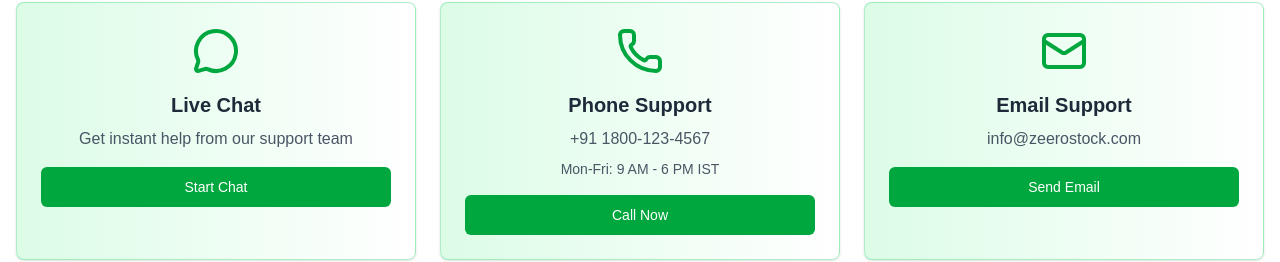
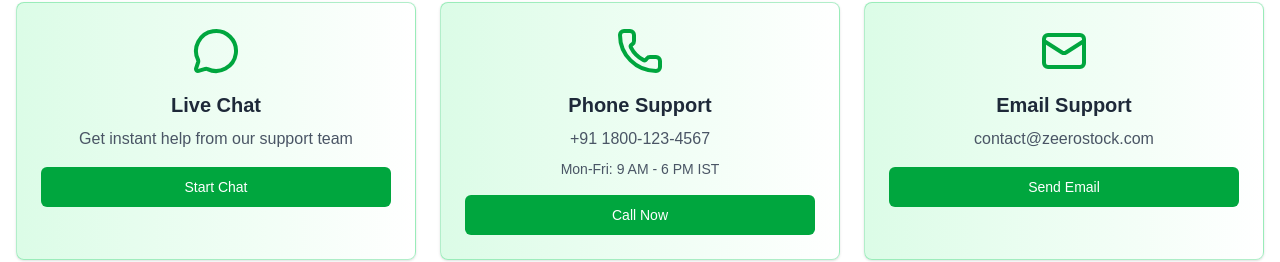
Before and after one commit to Mr-Tracko/Zeerostock-Next-, a Next.js app: page /pages/public/Support in a window 1280 px wide. Shown: the part 279-541 px from the top of the page. Built offline with nearby package versions, Linux system fonts and the light colour scheme.

Commit message:
edited email

```diff
--- a/src/app/pages/public/Support/page.tsx
+++ b/src/app/pages/public/Support/page.tsx
@@ -773,7 +773,7 @@
             <CardContent className="p-6 text-center">
               <Mail className="h-12 w-12 text-green-600 mx-auto mb-4" />
               <h3 className="text-xl font-semibold text-gray-800 mb-2">Email Support</h3>
-              <p className="text-gray-600 mb-4">info@zeerostock.com</p>
+              <p className="text-gray-600 mb-4">contact@zeerostock.com</p>
               <Button className="w-full">Send Email</Button>
             </CardContent>
           </Card>
```
